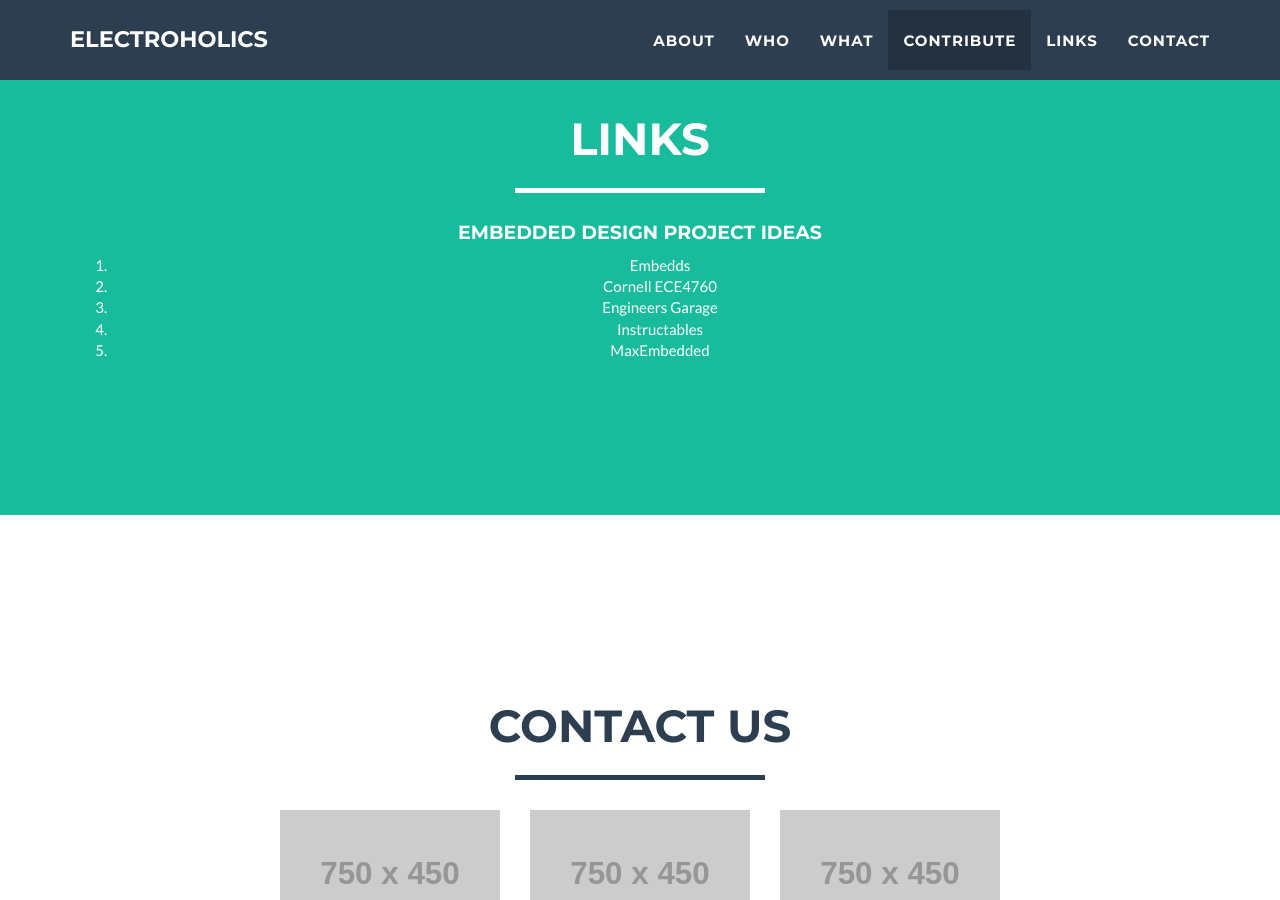
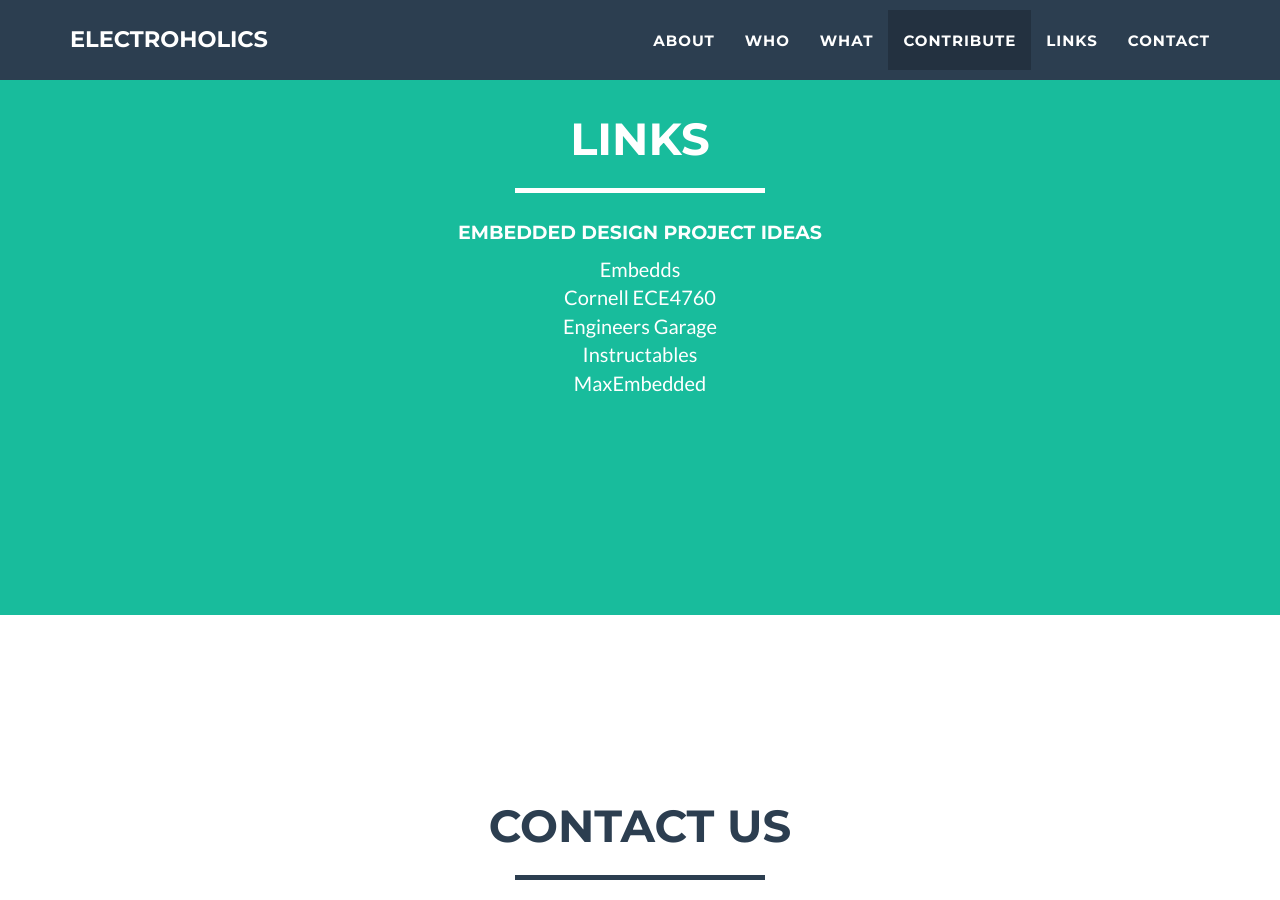
Before and after one commit to Electroholics/previous-website, a Jekyll site: the page built from index.html, in a window 1280 px wide and 900 px high, scrolled down 3135 px. Built offline with Jekyll 4.4.1, drawn with Linux system fonts in a browser that asks for light colours.

Commit message:
coming close

```diff
--- a/_includes/about.html
+++ b/_includes/about.html
@@ -8,19 +8,22 @@
 			<h4 align="center">Embedded Design Project Ideas</h4>
 
             <p align="center">
-            <ol>
-            <li><a style="color:white" href="http://www.embedds.com/">Embedds</a></li>
-            <li><a style="color:white" href="http://people.ece.cornell.edu/land/courses/ece4760/FinalProjects/">Cornell ECE4760</a></li>
-            <li><a style="color:white" href="http://www.embedds.com/">Engineers Garage</a> </li>
-            <li><a style="color:white" href="www.instructables.com">Instructables</a></li>
-            <li><a style="color:white" href="http://maxembedded.com/">MaxEmbedded</a></li>
-            </ol>
+
+            <a style="color:white" href="http://www.embedds.com/">Embedds</a><br>
+            <a style="color:white" href="http://people.ece.cornell.edu/land/courses/ece4760/FinalProjects/">Cornell ECE4760</a><br>
+            <a style="color:white" href="http://www.embedds.com/">Engineers Garage</a><br>
+            <a style="color:white" href="www.instructables.com">Instructables</a><br>
+            <a style="color:white" href="http://maxembedded.com/">MaxEmbedded</a>
+
             </p>
-
+            <br>
+            <br>
+            <br>
+            <br>
+            <br>
                 </div>
             </div>
-            <br>
-            <br>
+
         </div>
     </section>
     <br>
```
